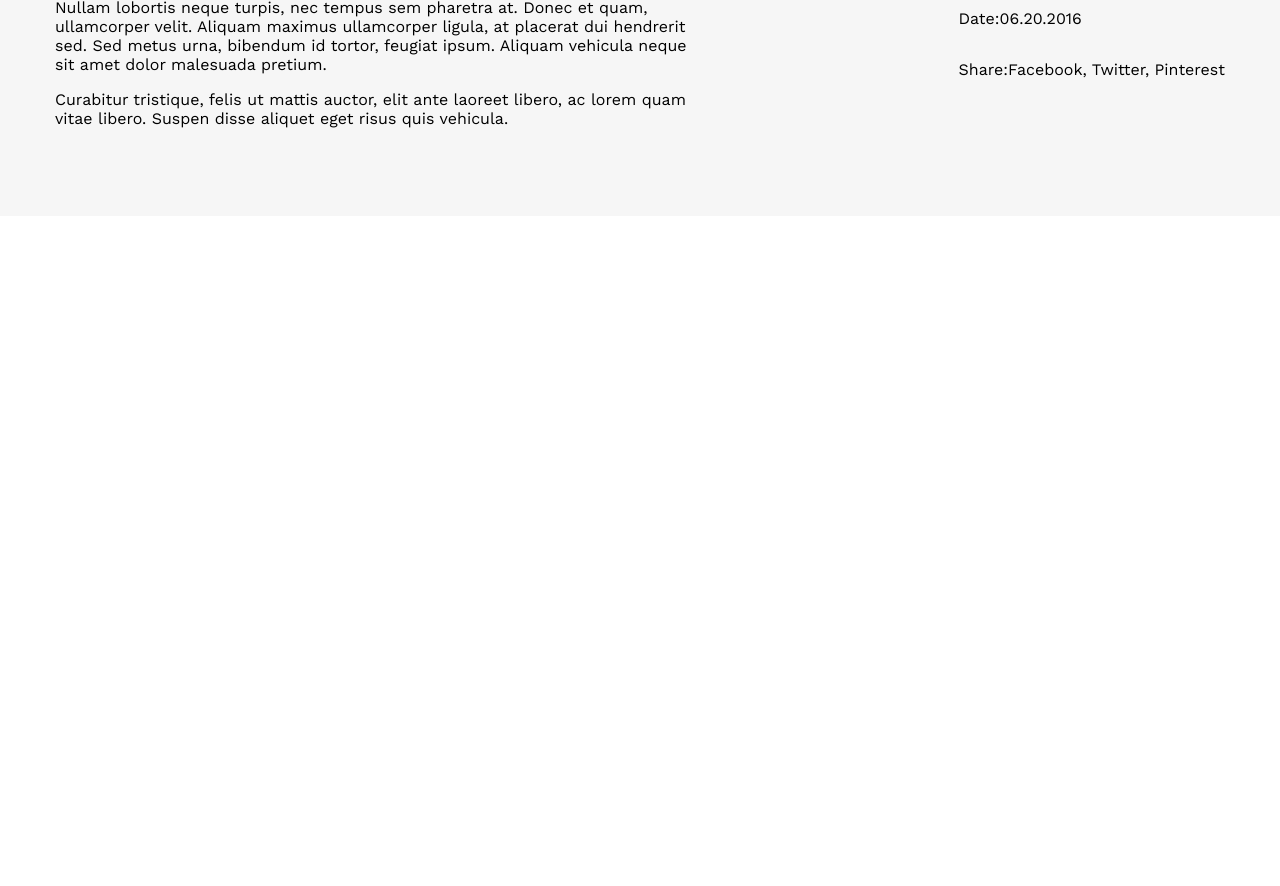
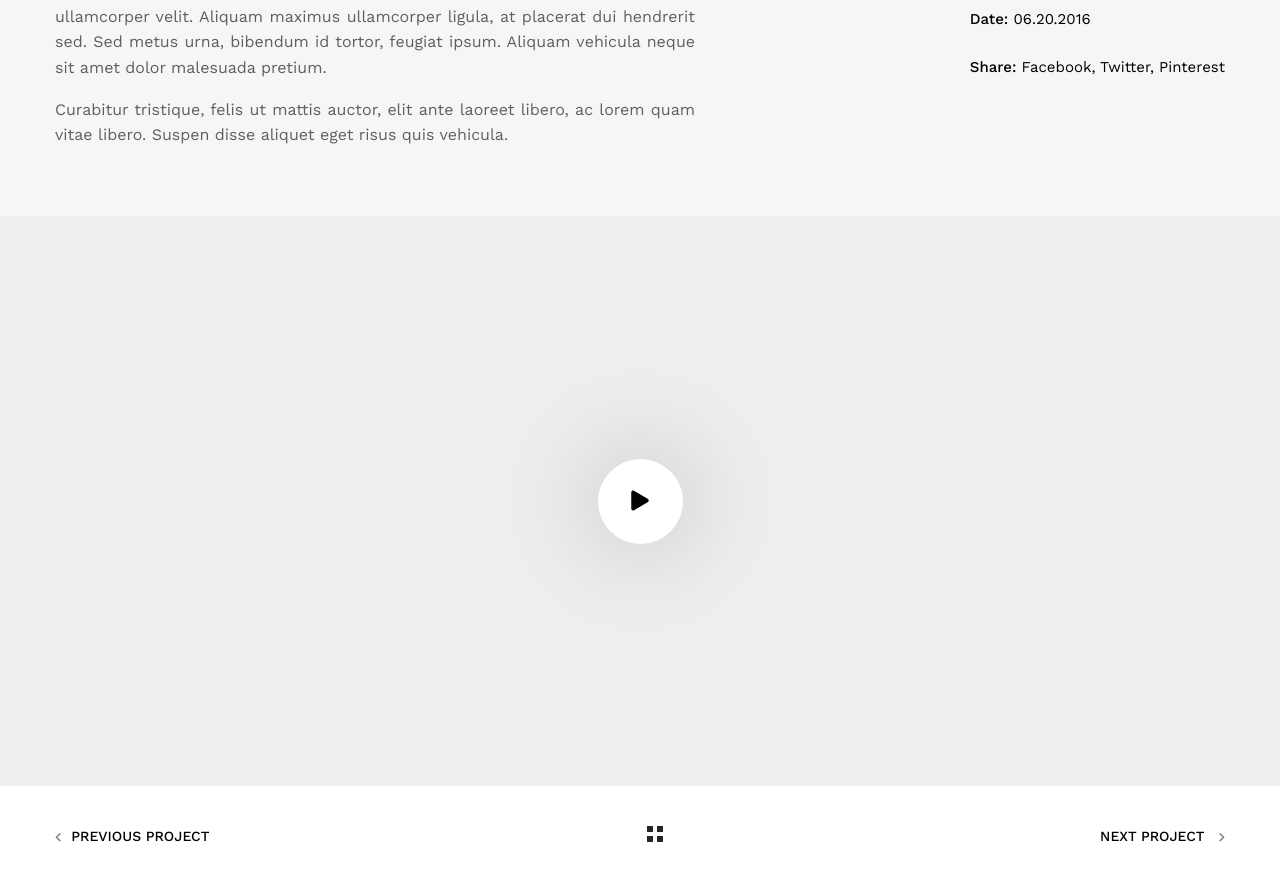
Before and after one commit to oralsyn/Snow, a plain HTML site: page index.html in a window 1280 px wide. Shown: the part 274-1160 px from the top of the page. Before the commit the page ends 800 px from the top, so only its background shows below. Drawn offline with nearby package versions, Linux system fonts and the light colour scheme; a web font is replaced by a local one.

Commit message:
11072019

```diff
--- a/assets/css/main.css
+++ b/assets/css/main.css
@@ -76,10 +76,78 @@ h1, h2, h3, h4, h5, h6 {
 
 .intro__p{
 	width: 640px;
+	text-align: justify;
+	font-family: 'Work Sans', sans-serif;
+	font-weight: 400;
+	color: #5f5f5f;
+	line-height: 1.6;
 }
 
 .intro__client{
 	display: flex;
 	flex-direction: column;
   	justify-content: center;
+  	font-family: 'Work Sans', sans-serif;
+	font-weight: 400;
+	font-size: 15px;
 }
+.intro__client span{
+	font-weight: 500;
+}
+
+/* ========= Videohere ========= */
+.videohere{
+	width: 100%;
+
+	background: #eeeeee;
+}
+.videohere__inner{
+	display: flex;
+	justify-content: center;
+	align-items: center;
+	height: 570px;
+
+}
+
+.playicon{
+	color: #000;
+	font-size: 20px;
+	width: 85px;
+	height: 85px;
+	border-radius: 50%;
+	background: #fff;
+	display: flex;
+	justify-content: center;
+	align-items: center;
+	box-shadow: 0px -1px 91px 15px rgba(0,0,0,0.13);
+	cursor: pointer;
+}
+/* ========= Prev Next ========= */
+.prevnext{
+
+	background: #fff;
+}
+.prevnext__inner{
+	display: flex;
+	justify-content: space-between;
+	align-items: center;
+	height: 100px;
+}
+.prevnext__text{
+	text-transform: uppercase;
+	font-family: 'Work Sans', sans-serif;
+	font-weight: 500;
+	font-size: 14px;
+}
+
+.prevnext__prev i {
+	margin-right: 10px;
+	font-size: 10px;
+	color: #888888;
+}
+
+.prevnext__next i{
+	margin-left: 10px;
+	font-size: 10px;
+	color: #888888;
+}
--- a/index.html
+++ b/index.html
@@ -4,6 +4,8 @@
 	<meta charset="UTF-8">
 	  <link href="https://fonts.googleapis.com/css?family=Playfair+Display:400,400i,700,700i%7cWork+Sans:400,500,700"
         rel="stylesheet" type="text/css">
+        <!-- link CDN fontawesome -->
+        <link rel="stylesheet" href="https://cdnjs.cloudflare.com/ajax/libs/font-awesome/5.9.0/css/all.css">
 	<link rel="stylesheet" href="assets/css/main.css">
 	<title>Snow</title>
 </head>
@@ -34,6 +36,7 @@
 						<div class="intro__h1">
 							<h1>Video Project</h1>
 						</div>
+
 						<div class="intro__p">
 							<p class="intro__text">Nullam lobortis neque turpis, nec tempus sem pharetra at. Donec et quam, ullamcorper velit. Aliquam
 							maximus ullamcorper ligula, at placerat dui hendrerit sed. Sed metus urna, bibendum id tortor, feugiat
@@ -46,12 +49,38 @@
 				</div>
 
 				<div class="intro__client">
-					<p><span>Client:</span>Anna Doe</p>
-					<p><span>Date:</span>06.20.2016</p>
-					<p><span>Share:</span>Facebook, Twitter, Pinterest</p>
+					<p><span>Client:</span> Anna Doe</p>
+					<p><span>Date:</span> 06.20.2016</p>
+					<p><span>Share:</span> Facebook, Twitter, Pinterest</p>
 				</div>
 			</div>
 		</div>
 	</div>
+	<!-- Videohere -->
+	<section class="videohere">
+		<div class="container">
+			<div class="videohere__inner">
+				<div class="playicon">
+					<div class="playicon__img">
+						<i class="fas fa-play"></i>
+					</div>
+
+				</div>
+			</div>
+		</div>
+	</section><!-- //Videohere -->
+
+<!-- Prev Next -->
+	<section class="prevnext">
+		<div class="container">
+			<div class="prevnext__inner">
+				<div class="prevnext__prev prevnext__text"><i class="fas fa-chevron-left"></i>previous project</div>
+				<div class="prevnext__icon">
+					<img src="assets/img/icon.png" alt="">
+				</div>
+				<div class="prevnext__next prevnext__text">next project <i class="fas fa-chevron-right"></i></div>
+			</div>
+		</div>
+	</section><!-- Prev Next -->
 </body>
 </html>
```
Also changed, not shown: assets/img/icon.png (added). Lines whose indentation alone changed are shown as unchanged.
